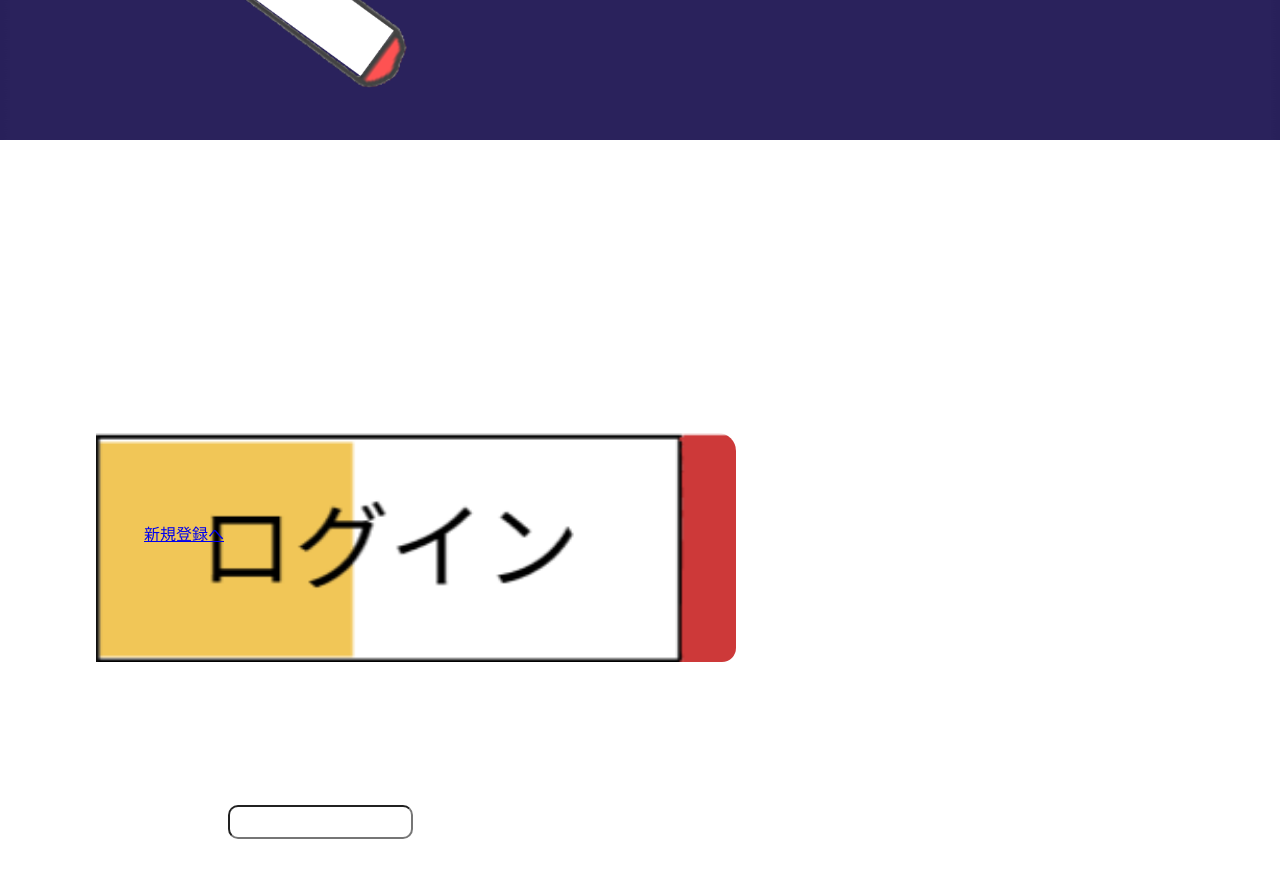
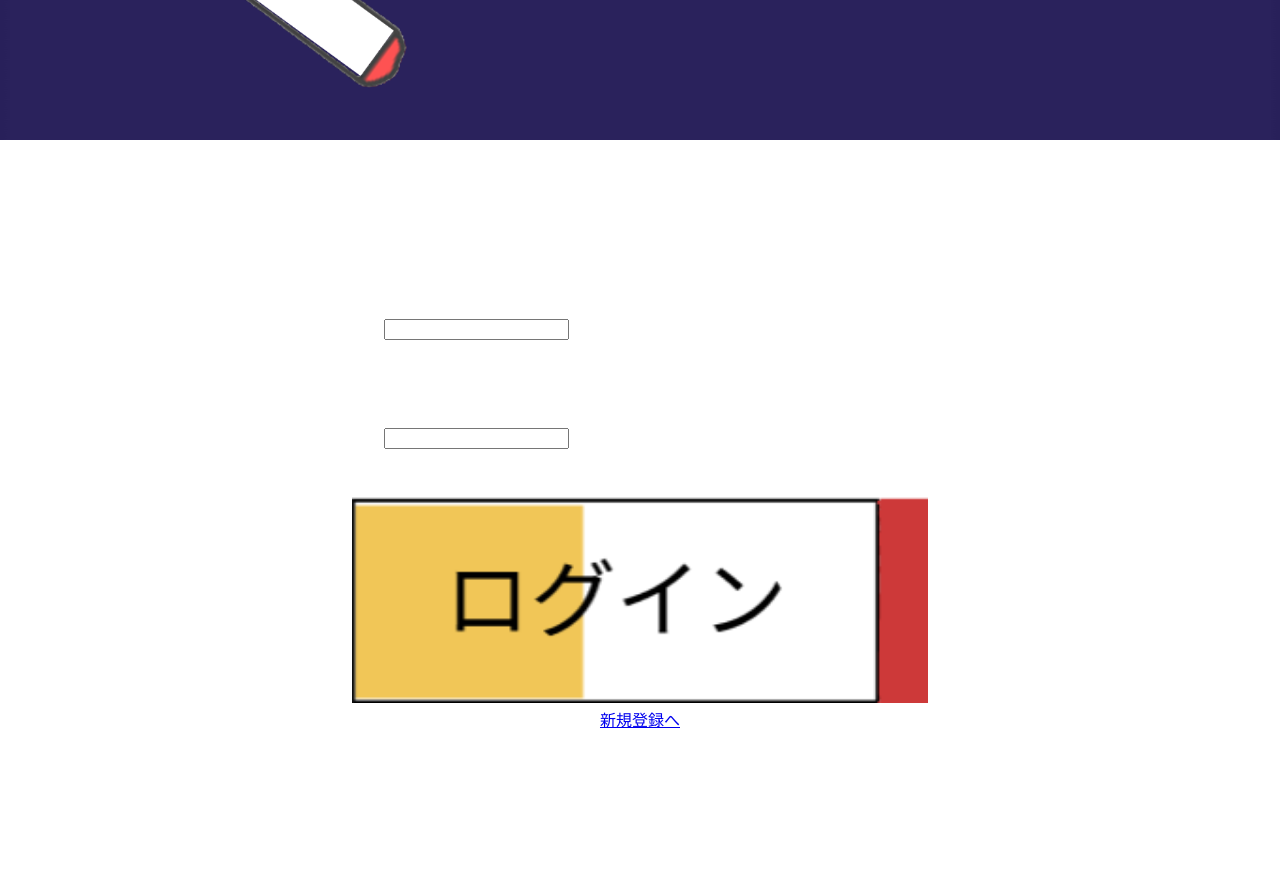
Before and after one commit to ten-pro/GiikuCAMPvol10, a Vue app in the folder tabakoapp/: page / in a window 1280 px wide. Shown: the part 660-1538 px from the top of the page. After the commit the page ends 1391 px from the top, so only its background shows below. Built offline with nearby package versions, Linux system fonts and the light colour scheme.

Commit message:
ほぼ完成

```diff
--- a/tabakoapp/src/components/Distance.vue
+++ b/tabakoapp/src/components/Distance.vue
@@ -17,14 +17,19 @@
             <div class="now_distance" v-if="i%40==0">{{ i*85 }}mm</div>
         </div> -->
         <div class="tabako_area">
-            <div  v-for="i in state.tabako_count" :key="i">
+            <div  v-for="i in state.tabako_loop" :key="i">
                 <div class="now_distance_5vh" v-if="i%40==0">{{ i*85*5/10 }}cm</div>
                 <img class="tabako_img" src="./PNG/tabako_distance.png">
-                <img v-if="state.tabako_count-i*5+1>0" class="tabako_img" src="./PNG/tabako_distance.png">
-                <img v-if="state.tabako_count-i*5+2>0" class="tabako_img" src="./PNG/tabako_distance.png">
-                <img v-if="state.tabako_count-i*5+3>0" class="tabako_img" src="./PNG/tabako_distance.png">
-                <img v-if="state.tabako_count-i*5+4>0" class="tabako_img" src="./PNG/tabako_distance.png">
+                <img class="tabako_img" src="./PNG/tabako_distance.png">
+                <img class="tabako_img" src="./PNG/tabako_distance.png">
+                <img class="tabako_img" src="./PNG/tabako_distance.png">
+                <img class="tabako_img" src="./PNG/tabako_distance.png">
             </div>
+            <img v-if="state.tabako_mod>=1" class="tabako_img" src="./PNG/tabako_distance.png">
+            <img v-if="state.tabako_mod>=2" class="tabako_img" src="./PNG/tabako_distance.png">
+            <img v-if="state.tabako_mod>=3" class="tabako_img" src="./PNG/tabako_distance.png">
+            <img v-if="state.tabako_mod>=4" class="tabako_img" src="./PNG/tabako_distance.png">
+            <img v-if="state.tabako_mod>=5" class="tabako_img" src="./PNG/tabako_distance.png">
         </div>
         <Futter />
     </div>
@@ -37,6 +42,8 @@ let tate=85;
 let state = reactive({
     distance:0,
     tabako_count:0,
+    tabako_loop:0,
+    tabako_mod:0,
 })
 const startfunk=()=>{
     axios
@@ -50,8 +57,11 @@ const startfunk=()=>{
         })
         .then(function (res) {
             console.log(res)
-            state.tabako_count=Math.ceil(res.data.tobaco.all.num * 5);
-            state.distance=state.tabako_count*85;
+            state.tabako_loop=Math.floor(res.data.tobaco.all.num / 5);
+            state.tabako_count=res.data.tobaco.all.num;
+            state.tabako_mod=res.data.tobaco.all.num % 5;
+            state.distance=res.data.tobaco.all.num*85;
+            console.log(state)
         })
 }
 startfunk();
--- a/tabakoapp/src/components/Honsu.vue
+++ b/tabakoapp/src/components/Honsu.vue
@@ -53,10 +53,9 @@ const create_smoking=() =>{
                         'Content-Type': 'multipart/form-data'
                     }
                 })
-                .then(
-                    (response) => (console.log(response.data)),
-
-                )
+                .then(function(res){
+                    location.href="/dashboard"
+                })
         }
 </script>
 <style scoped>
--- a/tabakoapp/src/components/Login2.vue
+++ b/tabakoapp/src/components/Login2.vue
@@ -2,12 +2,12 @@
   <div>
     <img src="../components/PNG/title.png" alt="" class="title">
     <div class="login_area">
-      <h3>ログイン</h3>
-      <div class="user_name">
+      <div class="login_text">ログイン</div>
+      <div class="user_data user_text">
         <p>ユーザー名</p>
-      <input type="text" class="name" v-model="state.name">
+        <input type="text" class="name" v-model="state.name">
       </div>
-      <div class="user_pass">
+      <div class="user_data">
         <p>パスワード</p>
       <input type="password" class="pass" v-model="state.pass">
       </div>
@@ -15,8 +15,12 @@
       <div v-show='state.error!=""' class="error">
           {{ state.error }}
       </div>
-      <img src="../components/PNG/login.png" alt="" class="touroku" @click="login">
-      <a href="/create" class="link">新規登録へ</a>
+      <div style="text-align:center;">
+        <img src="../components/PNG/login.png" alt="" class="touroku" @click="login">
+      </div>
+      <div style="text-align:center;">
+        <a href="/create" class="link">新規登録へ</a>
+      </div>
     </div>
   </div>
 </template>
@@ -37,7 +41,7 @@ const login=()=>{
       state.error="パスワードを入力してください"
   }else{
     axios
-      .post('http://mp-class.chips.jp/tobaco/main.php', {
+      .post('https://mp-class.chips.jp/tobaco/main.php', {
           user_name:state.name,
           user_pass:state.pass,
           login_user: ''
@@ -64,59 +68,21 @@ const login=()=>{
 .title{
   width: 100%;
 }
-h3{
-  text-align: center;
-  font-size: 30px;
-  position: absolute;
-  top: 9vw;
-  left: 35vw;
-}
-.login_area{
-  position: relative;
-}
-.user_name{
-  display: flex;
-  padding: 7vw;
-  position: absolute;
-  top: 24vw;
-}
-.user_pass{
-  display: flex;
-  padding: 7vw;
-  position: absolute;
-  top:44vw;
-}
-.name{
-  margin: 23px;
-  border-radius: 10px;
-}
-.pass{
-  margin: 23px;
-  border-radius: 10px;
-}
-.error{
-  position:absolute;
-  width:80vw;
-  margin-left:10vw;
-  top:30vh;
-  margin-top:3vh;
-  color:red;
+.login_text{
+  font-size:6vh;
+  font-weight: bold;
   text-align: center;
 }
-p{
-  font-size: 23px;
+.user_data{
+  width:40vw;
+  margin:auto;
+  margin-top:6vh;
+}
+.user_text{
+  margin-top:10vh;
 }
 .touroku{
-  position: absolute;
-  top: 38vh;
-  left: 12vh;
-  width: 50%;
-  border-top-right-radius: 18px;
-  border-bottom-right-radius:14px;
-}
-.link{
-  position: absolute;
-  top: 49vh;
-  left: 18vh;
+  width:45vw;
+  margin-top:6vh;
 }
 </style>
--- a/tabakoapp/src/components/Shinkilog.vue
+++ b/tabakoapp/src/components/Shinkilog.vue
@@ -22,7 +22,7 @@ let namae = reactive([])
 let pasu = reactive([])
 const create_user=()=> {
             axios
-                .post('http://mp-class.chips.jp/tobaco/main.php', {
+                .post('https://mp-class.chips.jp/tobaco/main.php', {
                     number:smokingnumber,//今までに吸ってきた本数
 										user_name:namae,//ユーザ名
                     user_pass:pasu,//パスワード
```
Also changed, not shown: 2 other files (tests, documents, lock files or other folders).
